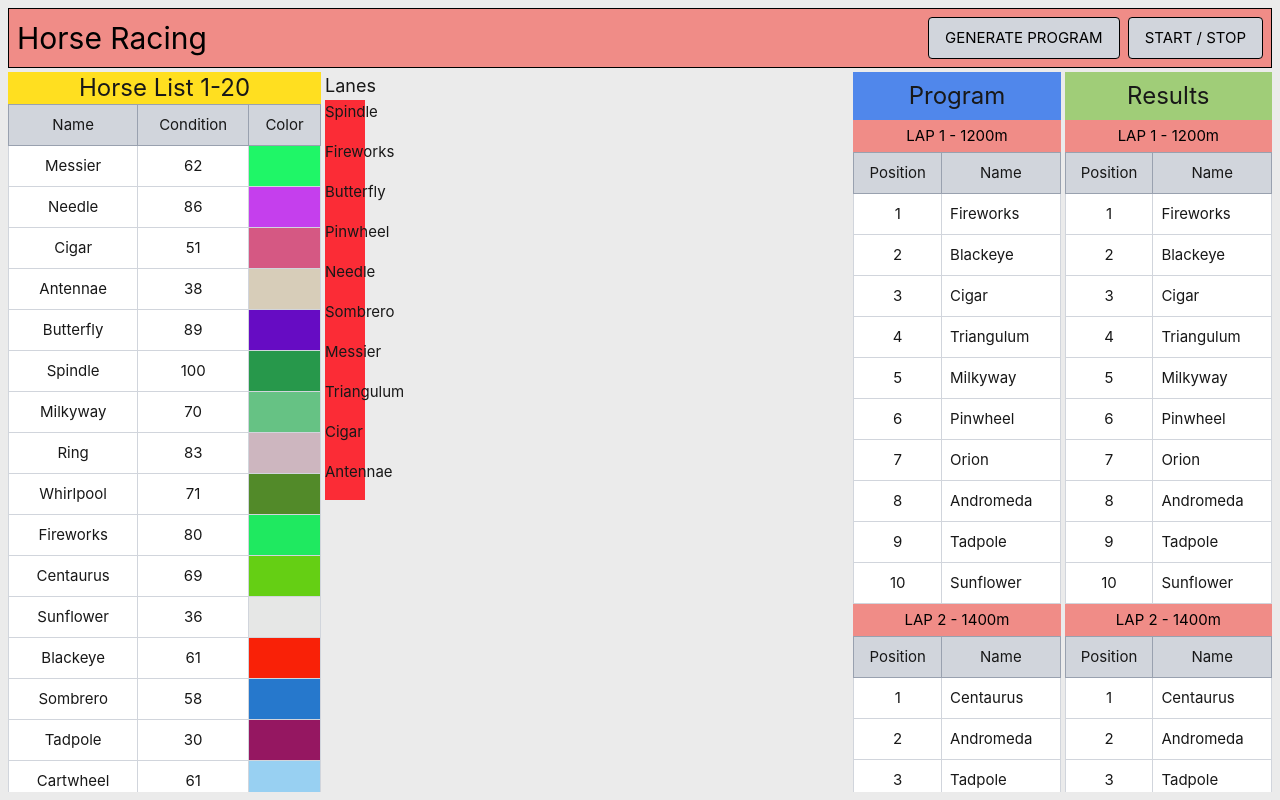
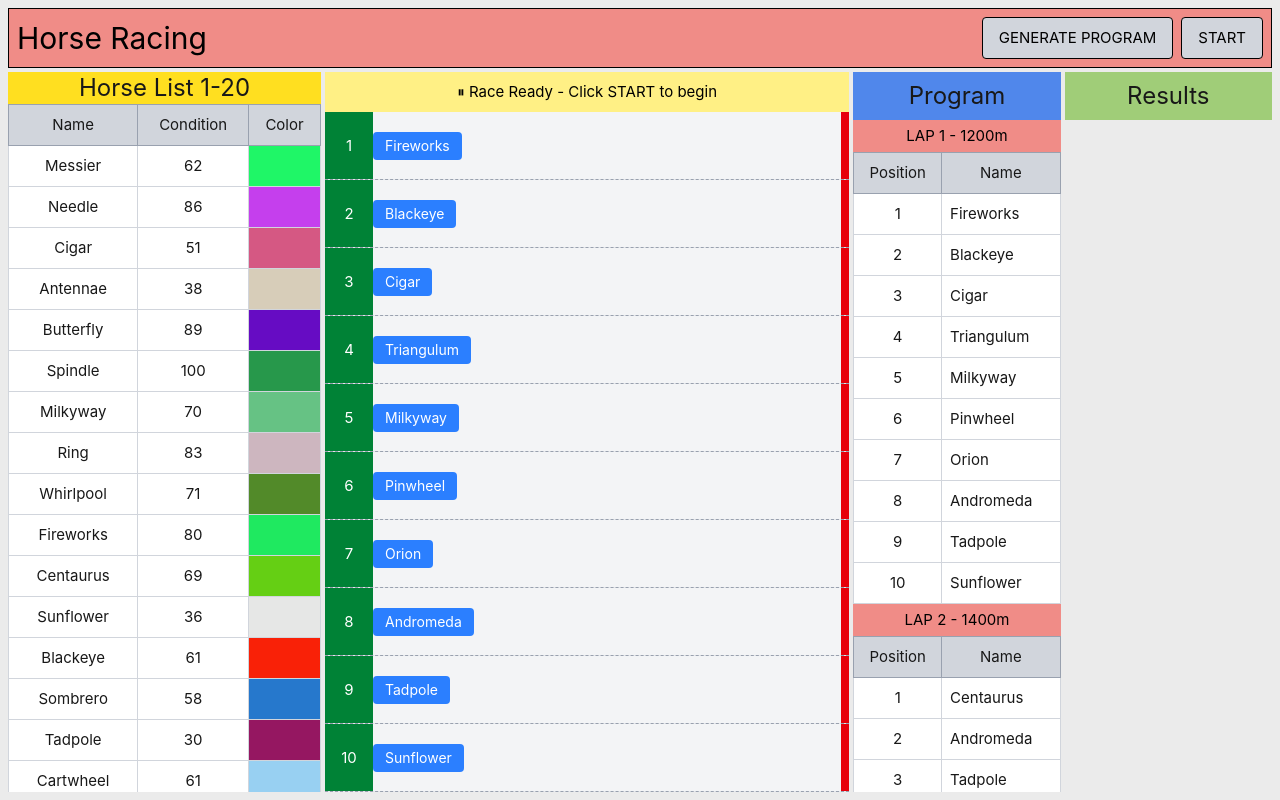
Before and after one commit to atakanteko/horse-racing-vue, a Vue app: page / in a window 1280 px wide. Both pictures are taken after a click on the button "GENERATE PROGRAM". Built offline with nearby package versions, Linux system fonts and the light colour scheme.

Commit message:
simulate horse racing

```diff
--- a/src/assets/main.css
+++ b/src/assets/main.css
@@ -10,6 +10,6 @@
   --color-warning: #ff9800;
   --color-error: #f44336;
   --color-header-background: #f08c87;
-  --color-program-background: #5087EB;
-  --color-results-background: #A0CD78;
+  --color-program-background: #5087eb;
+  --color-results-background: #a0cd78;
 }
--- a/src/components/layout/AppHeader.vue
+++ b/src/components/layout/AppHeader.vue
@@ -1,9 +1,14 @@
 <script setup lang="ts">
+import { computed } from 'vue'
 import { useStore } from 'vuex'
 import { useRacing } from '@/composables/useRacing'
+import { useRaceSimulation } from '@/composables/useRaceSimulation'
 
 const store = useStore()
 const { generateRacing } = useRacing()
+const { toggleRace, isRunning } = useRaceSimulation()
+
+const programs = computed(() => store.getters['racing/getPrograms'])
 
 const generateProgram = () => {
   store.dispatch('racing/setProgram', generateRacing())
@@ -11,11 +16,27 @@ const generateProgram = () => {
 </script>
 
 <template>
-  <header class="bg-header-background border border-black p-2 flex flex-row justify-between items-center">
+  <header
+    class="bg-header-background border border-black p-2 flex flex-row justify-between items-center"
+  >
     <h1 class="text-3xl font-bold text-black">Horse Racing</h1>
     <div class="flex flex-row gap-2">
-      <button type="button" @click="generateProgram" class="bg-gray-300 text-black px-4 py-2 rounded-sm border border-blac hover:bg-gray-400 cursor-pointer">GENERATE PROGRAM</button>
-      <button type="button" @click="generateProgram" class="bg-gray-300 text-black px-4 py-2 rounded-sm border border-black hover:bg-gray-400 cursor-pointer">START / STOP</button>
+      <button
+        type="button"
+        @click="generateProgram"
+        :disabled="isRunning"
+        class="bg-gray-300 text-black px-4 py-2 rounded-sm border border-black hover:bg-gray-400 cursor-pointer disabled:opacity-50 disabled:cursor-not-allowed"
+      >
+        GENERATE PROGRAM
+      </button>
+      <button
+        type="button"
+        @click="toggleRace"
+        :disabled="programs.length === 0"
+        class="bg-gray-300 text-black px-4 py-2 rounded-sm border border-black hover:bg-gray-400 cursor-pointer disabled:opacity-50 disabled:cursor-not-allowed"
+      >
+        {{ isRunning ? 'STOP' : 'START' }}
+      </button>
     </div>
   </header>
 </template>
--- a/src/components/racing/RacingBoard.vue
+++ b/src/components/racing/RacingBoard.vue
@@ -5,12 +5,16 @@ import { computed } from 'vue'
 
 const store = useStore()
 const programs = computed(() => store.getters['racing/getPrograms'])
-
+const finishedRaces = computed(() => store.getters['racing/getFinishedRaces'])
 </script>
 
 <template>
   <div class="h-full flex flex-row gap-1 overflow-hidden">
     <RacingProgramCard :programs="programs" title="Program" />
-    <RacingProgramCard :programs="programs" title="Results" :headerColor="'bg-results-background'"/>
+    <RacingProgramCard
+      :programs="finishedRaces"
+      title="Results"
+      :headerColor="'bg-results-background'"
+    />
   </div>
 </template>
--- a/src/components/racing/RacingLanes.vue
+++ b/src/components/racing/RacingLanes.vue
@@ -1,19 +1,69 @@
 <script setup lang="ts">
-import { getRandomElements } from '@/utils/array'
 import { computed } from 'vue'
 import { useStore } from 'vuex'
-import type { Horse } from '@/types/store/racing'
+import type { ActiveRace } from '@/types/store/racing'
 
 const store = useStore()
-const horses = computed(() => store.getters['racing/getHorses'])
+const activeRace = computed<ActiveRace | null>(() => store.getters['racing/getActiveRace'])
+const isRunning = computed(() => store.getters['racing/isRaceRunning'])
+
+const lanes = computed(() => {
+  if (!activeRace.value) {
+    return []
+  }
+
+  return activeRace.value.program.horses.map((horseData) => {
+    const position = activeRace.value!.horsePositions.find(
+      (pos) => pos.horseId === horseData.horse.id,
+    )
+    return {
+      lane: horseData.lane,
+      horse: horseData.horse,
+      position: position?.position ?? 0,
+    }
+  })
+})
+
+const raceLength = computed(() => activeRace.value?.program.raceLength || 100)
+
+const getPositionPercentage = (position: number): number => {
+  if (position <= 0) return 0
+  return Math.min((position / raceLength.value) * 100, 100)
+}
 </script>
 
 <template>
-  <div class="h-full">
-    <h2 class="text-lg font-semibold mb-4">Lanes</h2>
-    <div v-for="(item, index) in getRandomElements<Horse>(horses, 10)" :key="index">
-      <div class="h-10 w-10 bg-red-500">
-        {{ item.name }}
+  <div class="h-full w-full bg-gray-200 flex flex-col relative">
+    <div v-if="!activeRace" class="flex items-center justify-center h-full text-gray-500">
+      <p>No active race. Generate a program and start racing!</p>
+    </div>
+    <div v-else class="h-full flex flex-col">
+      <div
+        v-if="!isRunning"
+        class="flex items-center justify-center py-2 bg-yellow-200 text-black font-semibold"
+      >
+        ⏸ Race Ready - Click START to begin
+      </div>
+      <div
+        v-for="lane in lanes"
+        :key="`lane-${lane.lane}-${lane.horse.id}`"
+        class="relative flex items-center border-b border-dashed border-gray-400"
+        :style="{ height: `${100 / lanes.length}%` }"
+      >
+        <div
+          class="bg-green-700 text-white w-12 h-full flex items-center justify-center shrink-0 font-bold"
+        >
+          {{ lane.lane }}
+        </div>
+        <div class="flex-1 relative h-full bg-gray-100">
+          <div
+            class="absolute top-1/2 -translate-y-1/2 bg-blue-500 text-white px-3 py-1 rounded text-sm font-semibold whitespace-nowrap transition-all duration-75 ease-linear"
+            :style="{ left: `${getPositionPercentage(lane.position)}%` }"
+          >
+            {{ lane.horse.name }}
+          </div>
+        </div>
+        <div class="bg-red-600 w-2 h-full shrink-0"></div>
       </div>
     </div>
   </div>
--- a/src/components/racing/RacingProgramCard.vue
+++ b/src/components/racing/RacingProgramCard.vue
@@ -13,16 +13,19 @@ withDefaults(defineProps<Props>(), {
 })
 </script>
 
-
 <template>
-
   <div class="h-full w-full flex flex-col overflow-hidden">
     <h2 class="text-2xl font-bold mb-2 p-2 shrink-0 text-center" :class="headerColor">
       {{ title }}
     </h2>
     <div class="flex-1 overflow-y-auto">
-      <div v-for="(program, index) in programs" :key="index" class="mb-4">
-        <div class="bg-header-background text-black font-bold text-center py-1">{{ `LAP ${index + 1} - ${program.raceLength}` }}m</div>
+      <div v-for="(program, index) in programs" :key="program.programIndex ?? index" class="mb-4">
+        <div class="bg-header-background text-black font-bold text-center py-1">
+          {{ `LAP ${(program.programIndex ?? index) + 1} - ${program.raceLength}m` }}
+          <span v-if="program.winner" class="ml-2 text-green-600">
+            🏆 Winner: {{ program.winner.name }}
+          </span>
+        </div>
         <table class="w-full bg-white border border-gray-300">
           <thead class="bg-gray-300">
             <tr>
@@ -31,7 +34,11 @@ withDefaults(defineProps<Props>(), {
             </tr>
           </thead>
           <tbody>
-            <tr v-for="(horse, horseIndex) in program.horses" :key="horseIndex">
+            <tr
+              v-for="(horse, horseIndex) in program.horses"
+              :key="horseIndex"
+              :class="{ 'bg-yellow-200': program.winner && horse.horse.id === program.winner.id }"
+            >
               <td class="border border-gray-300 p-2 text-center">{{ horse.lane }}</td>
               <td class="border border-gray-300 p-2">{{ horse.horse.name }}</td>
             </tr>
--- a/src/composables/useHorseList.ts
+++ b/src/composables/useHorseList.ts
@@ -18,7 +18,6 @@ export const useHorseList = () => {
         condition: randomNumber(30, 100),
       }),
     )
-    console.log(horseList)
     store.dispatch('racing/setHorseList', horseList)
   }
 
--- /dev/null
+++ b/src/composables/useRaceSimulation.ts
@@ -0,0 +1,140 @@
+import { ref, onUnmounted, computed } from 'vue'
+import { useStore } from 'vuex'
+import type { RaceProgram, HorsePosition, Horse } from '@/types/store/racing'
+import { randomNumber } from '@/utils/numbers'
+
+export const useRaceSimulation = () => {
+  const store = useStore()
+  const intervalId = ref<number | null>(null)
+
+  const activeRace = computed(() => store.getters['racing/getActiveRace'])
+  const programs = computed(() => store.getters['racing/getPrograms'])
+  const isRunning = computed(() => store.getters['racing/isRaceRunning'])
+
+  const calculateHorseSpeed = (condition: number): number => {
+    const baseSpeed = randomNumber(30, 80)
+    const conditionBonus = (condition / 100) * randomNumber(10, 30)
+    return baseSpeed + conditionBonus
+  }
+
+  const updateRace = (): void => {
+    if (!activeRace.value || !isRunning.value) {
+      return
+    }
+    const currentPositions = activeRace.value.horsePositions
+    const newPositions: HorsePosition[] = currentPositions.map((pos: HorsePosition) => {
+      const horseData = activeRace.value!.program.horses.find(
+        (h: { horse: Horse; lane: number }) => h.horse.id === pos.horseId,
+      )
+      if (!horseData) return pos
+
+      const speed = calculateHorseSpeed(horseData.horse.condition)
+      const newPosition = pos.position + speed * 0.1
+      const maxPosition = activeRace.value.program.raceLength
+
+      return {
+        horseId: pos.horseId,
+        position: Math.min(newPosition, maxPosition),
+      }
+    })
+
+    store.dispatch('racing/updateRacePositions', newPositions)
+    const finished = newPositions.some(
+      (pos: HorsePosition) => pos.position >= activeRace.value!.program.raceLength,
+    )
+    if (finished) {
+      stopSimulation()
+      const sortedPositions = [...newPositions].sort(
+        (a: HorsePosition, b: HorsePosition) => b.position - a.position,
+      )
+      const winnerId = sortedPositions[0]!.horseId
+      const winner = activeRace.value.program.horses.find(
+        (h: { horse: Horse; lane: number }) => h.horse.id === winnerId,
+      )?.horse
+
+      const sortedHorses = sortedPositions.map((pos: HorsePosition) => {
+        const horseData = activeRace.value!.program.horses.find(
+          (h: { horse: Horse; lane: number }) => h.horse.id === pos.horseId,
+        )
+        if (!horseData) {
+          throw new Error(`Horse data not found for horseId: ${pos.horseId}`)
+        }
+        return {
+          lane: horseData.lane,
+          horse: horseData.horse,
+        }
+      })
+
+      const finishedProgram: RaceProgram = {
+        ...activeRace.value.program,
+        programIndex: activeRace.value.programIndex,
+        horses: sortedHorses,
+        winner,
+      }
+
+      const currentProgramIndex = activeRace.value.programIndex
+      store.dispatch('racing/finishRace', finishedProgram)
+
+      const nextProgramIndex = currentProgramIndex + 1
+      if (nextProgramIndex < programs.value.length) {
+        setTimeout(() => {
+          store.dispatch('racing/startRace', nextProgramIndex)
+          startSimulation()
+        }, 1000)
+      } else {
+        store.dispatch('racing/stopRace')
+      }
+    }
+  }
+
+  const startSimulation = (): void => {
+    if (intervalId.value) {
+      clearInterval(intervalId.value)
+    }
+    intervalId.value = setInterval(() => {
+      updateRace()
+    }, 50)
+  }
+
+  const stopSimulation = (): void => {
+    if (intervalId.value) {
+      clearInterval(intervalId.value)
+      intervalId.value = null
+    }
+  }
+
+  const startRace = (): void => {
+    if (programs.value.length === 0) return
+
+    if (!activeRace.value) {
+      store.dispatch('racing/startRace', 0)
+    }
+    store.dispatch('racing/resumeRace')
+    startSimulation()
+  }
+
+  const stopRace = (): void => {
+    stopSimulation()
+    store.dispatch('racing/stopRace')
+  }
+
+  const toggleRace = (): void => {
+    if (isRunning.value) {
+      stopRace()
+    } else {
+      startRace()
+    }
+  }
+
+  onUnmounted(() => {
+    stopSimulation()
+  })
+
+  return {
+    startRace,
+    stopRace,
+    toggleRace,
+    activeRace,
+    isRunning,
+  }
+}
--- a/src/stores/modules/racing.ts
+++ b/src/stores/modules/racing.ts
@@ -1,20 +1,29 @@
 import type { Module, Commit } from 'vuex'
 import type { RootState } from '@/types/store/store'
-import type { Horse, RaceProgram } from '@/types/store/racing'
+import type { Horse, RaceProgram, ActiveRace, HorsePosition } from '@/types/store/racing'
 
 export interface RacingState {
   horses: Horse[]
   programs: RaceProgram[]
+  activeRace: ActiveRace | null
+  finishedRaces: RaceProgram[]
+  isRunning: boolean
 }
 
 const state: RacingState = {
   horses: [],
   programs: [],
+  activeRace: null,
+  finishedRaces: [],
+  isRunning: false,
 }
 
 const getters = {
   getHorses: (state: RacingState) => state.horses,
   getPrograms: (state: RacingState) => state.programs,
+  getActiveRace: (state: RacingState) => state.activeRace,
+  getFinishedRaces: (state: RacingState) => state.finishedRaces,
+  isRaceRunning: (state: RacingState) => state.isRunning,
 }
 
 const mutations = {
@@ -24,6 +33,35 @@ const mutations = {
   SET_PROGRAM(state: RacingState, programs: RaceProgram[]) {
     state.programs = programs
   },
+  SET_ACTIVE_RACE(state: RacingState, race: ActiveRace | null) {
+    state.activeRace = race
+  },
+  UPDATE_RACE_POSITIONS(state: RacingState, positions: HorsePosition[]) {
+    if (state.activeRace) {
+      state.activeRace.horsePositions = positions
+    }
+  },
+  SET_RACE_RUNNING(state: RacingState, running: boolean) {
+    state.isRunning = running
+  },
+  ADD_FINISHED_RACE(state: RacingState, race: RaceProgram) {
+    state.finishedRaces = [...state.finishedRaces, race].sort((a, b) => {
+      const indexA = a.programIndex ?? 0
+      const indexB = b.programIndex ?? 0
+      return indexA - indexB
+    })
+  },
+  CLEAR_ACTIVE_RACE(state: RacingState) {
+    state.activeRace = null
+  },
+  CLEAR_FINISHED_RACES(state: RacingState) {
+    state.finishedRaces = []
+  },
+  RESET_RACE_STATE(state: RacingState) {
+    state.activeRace = null
+    state.finishedRaces = []
+    state.isRunning = false
+  },
 }
 
 const actions = {
@@ -31,7 +69,51 @@ const actions = {
     commit('SET_HORSE_LIST', _horses)
   },
   setProgram({ commit }: { commit: Commit }, _programs: RaceProgram[]) {
+    commit('RESET_RACE_STATE')
     commit('SET_PROGRAM', _programs)
+    if (_programs.length > 0) {
+      const firstProgram = _programs[0]!
+      const activeRace: ActiveRace = {
+        programIndex: 0,
+        program: firstProgram,
+        horsePositions: firstProgram.horses.map((h) => ({
+          horseId: h.horse.id,
+          position: 0,
+        })),
+      }
+      commit('SET_ACTIVE_RACE', activeRace)
+      commit('SET_RACE_RUNNING', false)
+    }
+  },
+  startRace({ commit, state }: { commit: Commit; state: RacingState }, programIndex: number) {
+    const programs = state.programs
+    if (programIndex >= programs.length) return
+
+    const program = programs[programIndex]!
+    const activeRace: ActiveRace = {
+      programIndex,
+      program,
+      horsePositions: program.horses.map((h) => ({
+        horseId: h.horse.id,
+        position: 0,
+      })),
+    }
+    commit('SET_ACTIVE_RACE', activeRace)
+    commit('SET_RACE_RUNNING', true)
+  },
+  updateRacePositions({ commit }: { commit: Commit }, positions: HorsePosition[]) {
+    commit('UPDATE_RACE_POSITIONS', positions)
+  },
+  finishRace({ commit }: { commit: Commit }, finishedProgram: RaceProgram) {
+    commit('ADD_FINISHED_RACE', finishedProgram)
+    commit('CLEAR_ACTIVE_RACE')
+    commit('SET_RACE_RUNNING', false)
+  },
+  stopRace({ commit }: { commit: Commit }) {
+    commit('SET_RACE_RUNNING', false)
+  },
+  resumeRace({ commit }: { commit: Commit }) {
+    commit('SET_RACE_RUNNING', true)
   },
 }
 
--- a/src/types/store/racing.ts
+++ b/src/types/store/racing.ts
@@ -8,11 +8,24 @@ type Horse = {
 }
 
 type RaceProgram = {
+  programIndex?: number
   horses: {
     lane: number
     horse: Horse
   }[]
   raceLength: (typeof RACING_CONFIG.RACING_LANE_LENGTHS)[number]
+  winner?: Horse
 }
 
-export type { Horse, RaceProgram }
+type HorsePosition = {
+  horseId: string
+  position: number
+}
+
+type ActiveRace = {
+  programIndex: number
+  program: RaceProgram
+  horsePositions: HorsePosition[]
+}
+
+export type { Horse, RaceProgram, HorsePosition, ActiveRace }
```
